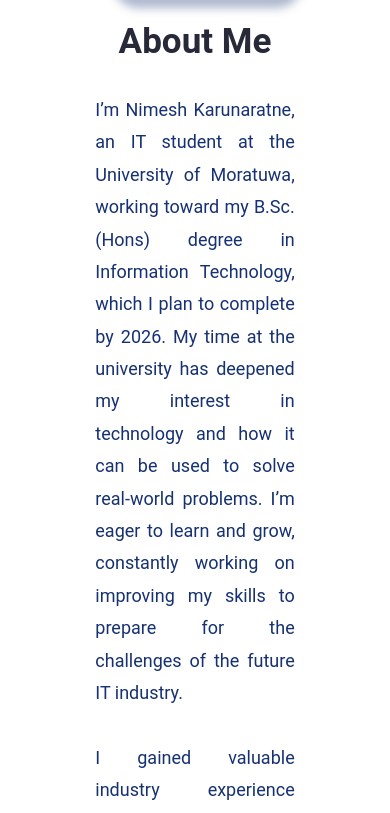
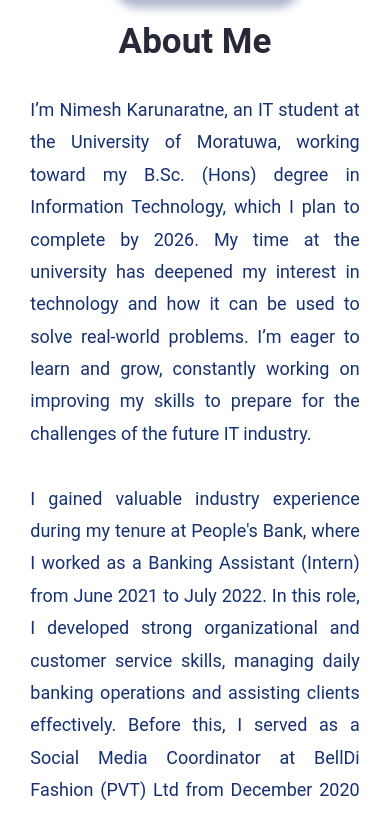
Before and after one commit to NIMESH939/my-portfolio, a React (Create React App) app: page / in a window 390 px wide. Shown: the part 8387-9200 px from the top of the page. Built offline with nearby package versions, Linux system fonts and the light colour scheme.

Commit message:
About me section responsiveness 2

```diff
--- a/src/App.css
+++ b/src/App.css
@@ -989,6 +989,13 @@
     .nav__hamburger.active :nth-child(3) {
       transform: rotate(-45deg) translate(0.45rem, -0.1875rem);
     }
+    .AboutSectionBox p{
+      margin-left: -20px;
+      margin-right: -20px;
+    }
+    .AboutSectionImg {
+      align-items: center;
+    }
   }
 
   @media (max-width: 768px) {
@@ -999,6 +1006,11 @@
 
     .skill-box img {
         max-width: 10vw; /* Adjust icon size for smaller screens */
+    }
+    .AboutSectionBox p{
+      margin-left: -60px;
+      margin-right: -60px;
+
     }
   }
 
@@ -1015,6 +1027,11 @@
       align-items: center;
       margin-left: -50px;
     }
+    .AboutSectionBox p{
+      margin-left: -65px;
+      margin-right: -65px;
+
+    }
   }
 
   /* Responsive Screens Ends*/
```
